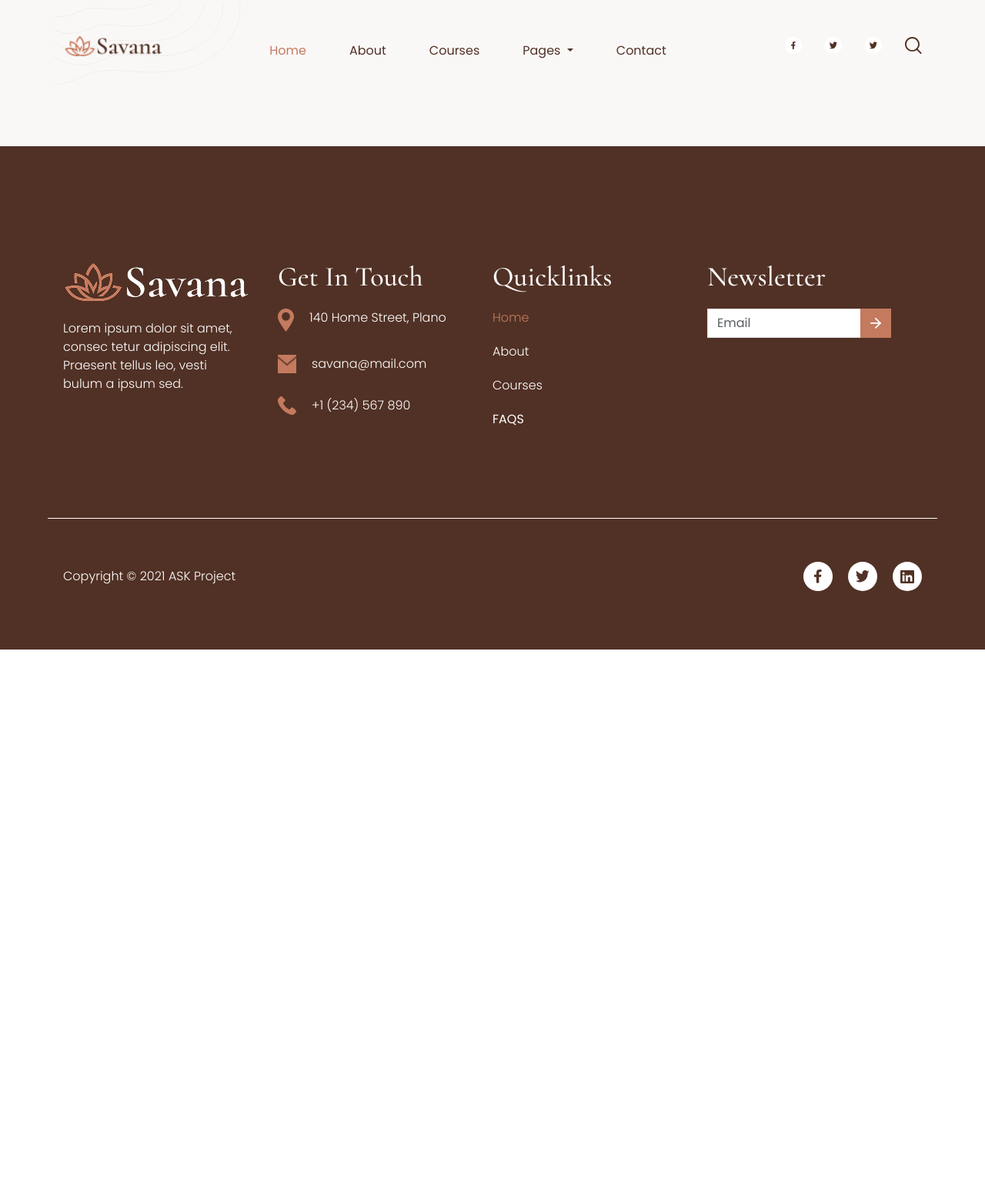
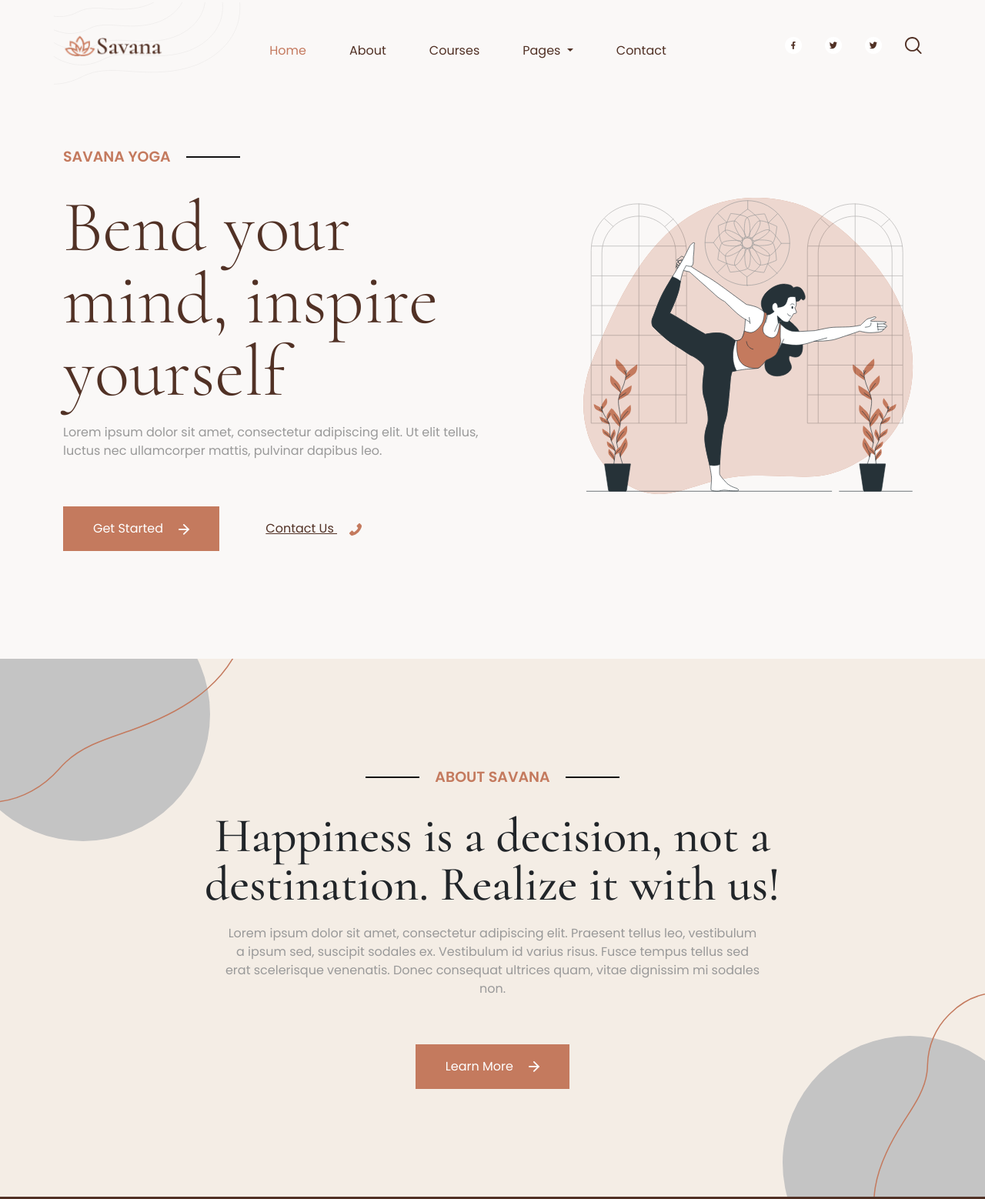
Before and after one commit to mehtakalpnaa/Savana, a website: page index.html in a window 1280 px wide. Shown: the part 27-1585 px from the top of the page at 77% size. Before the commit the page ends 871 px from the top, so only its background shows below. Drawn offline with nearby package versions, Linux system fonts and the light colour scheme.

Commit message:
banner-section

```diff
--- a/index.html
+++ b/index.html
@@ -95,6 +95,99 @@
 
 
 
+<main>
+            <section class="hero-section bg-warning">
+                <div class="container">
+                    <div class="row align-items-center pb-3 pb-md-6 pb-xl-8">
+                        <div class="left-panel col-12 col-xl-6">
+                            <div class="d-flex align-items-center gap-2 pb-3">
+                                <p class="txt-19 text-primary fw-semibold">SAVANA YOGA</p>
+                                <div class="line-short"></div>
+                            </div>
+                            <h1 class="fw-light font-family-cormorant pb-2 text-secondary lh-1">Bend your mind, inspire
+                                yourself</h1>
+                            <p class="pb-6 text-success">Lorem ipsum dolor sit amet, consectetur adipiscing elit. Ut
+                                elit
+                                tellus, luctus nec ullamcorper mattis, pulvinar dapibus leo.</p>
+                            <div class="d-flex align-items-center gap-6">
+                                <a href="#" class="btn bg-primary text-light py-1 px-4">Get Started <img class="ps-1"
+                                        src="./assest/icon/arrow.svg" alt=""></a>
+                                <a href="#" class="text-secondary link-deco">Contact Us <img class="ps-1"
+                                        src="./assest/icon/phone.svg" alt="Phone Icon"></a>
+                            </div>
+                        </div>
+                        <div class="right-panel col-12 offset-xl-1 col-xl-5">
+                            <img class="img-fluid" src="./assest/images/Yoga practice-bro 1.svg" alt="">
+                        </div>
+                    </div>
+                </div>
+            </section>
+
+
+
+            <section class="about-us position-relative bg-danger py-3 py-md-6 py-xl-8 ">
+                <div class="about container d-flex flex-column align-items-center">
+                    <div class="d-flex align-items-center gap-2 pb-3">
+                        <div class="line-short"></div>
+                        <p class="text-primary txt-19 fw-semibold">ABOUT SAVANA</p>
+                        <div class="line-short"></div>
+                    </div>
+                    <h2 class="fs-2 font-family-cormorant text-center lh-1 pb-2">Happiness is a decision, not a
+                        destination.
+                        Realize it with us!</h2>
+                    <p class="text-center pb-6 text-success">Lorem ipsum dolor sit amet, consectetur adipiscing elit.
+                        Praesent tellus leo, vestibulum a ipsum sed, suscipit sodales ex. Vestibulum id varius risus.
+                        Fusce
+                        tempus tellus sed erat scelerisque venenatis. Donec consequat ultrices quam, vitae dignissim mi
+                        sodales non.</p>
+                    <a href="#" class="btn bg-primary text-light py-1 px-4">Learn More <img class="ps-1"
+                            src="./assest/icon/arrow.svg" alt="Right Arrow"></a>
+                </div>
+                <div class="d-not">
+                    <img class="position-absolute top-0 img-fluid" src="./assest/images/placeholder.svg"
+                        alt="Placeholder Image">
+                    <img class="position-absolute top-0 img-fuild " src="./assest/images/XMLID_1_.svg" alt="">
+                    <img class="position-absolute bottom-0 end-0 img-fluid" src="./assest/images/placeholder (1).svg"
+                        alt="Placeholder Image">
+                    <img class="position-absolute bottom-0 end-0 img-fuild " src="./assest/images/XMLID_1_ (1).svg"
+                        alt="">
+                </div>
+            </section>
+
+
+
+
+
+
+
+
+
+
+
+
+
+
+
+
+
+
+
+
+
+
+
+
+
+
+
+
+
+
+
+
+
+
+
 
 
 
```
